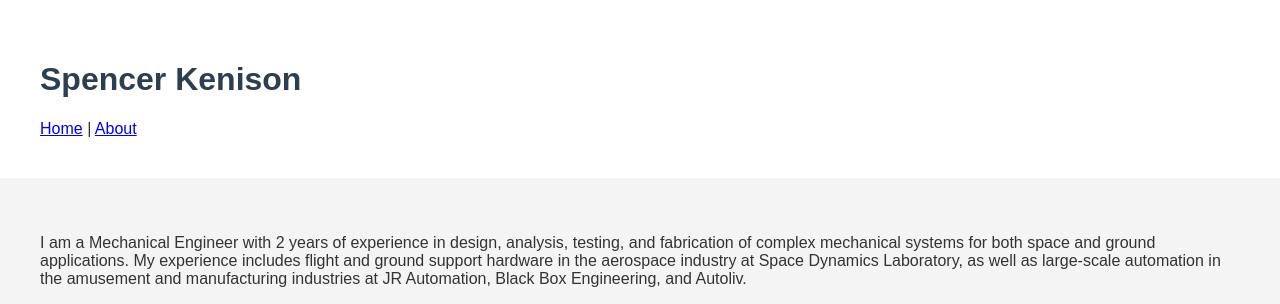
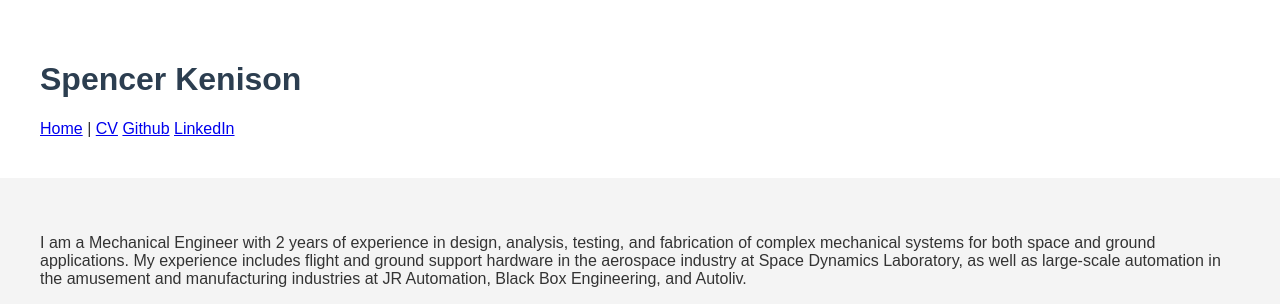
Before and after one commit to SpencerKenison/spencerkenison.github.io, a Jekyll site: the page built from index.md, in a window 1280 px wide. Shown: the top 304 px of the page. Built offline with Jekyll 4.4.1, drawn with Linux system fonts in a browser that asks for light colours.

Commit message:
Added additional links to header

```diff
--- a/_layouts/default.html
+++ b/_layouts/default.html
@@ -44,7 +44,9 @@
     -->
     <nav>
       <a href="/">Home</a> |
-      <a href="/about/">About</a>
+      <a href="/CV/">CV</a>
+      <a href="https://github.com/spencerkenison">Github</a>
+      <a href="https://www.linkedin.com/in/spencer-kenison">LinkedIn</a>
     </nav>
   </header>
 
```
